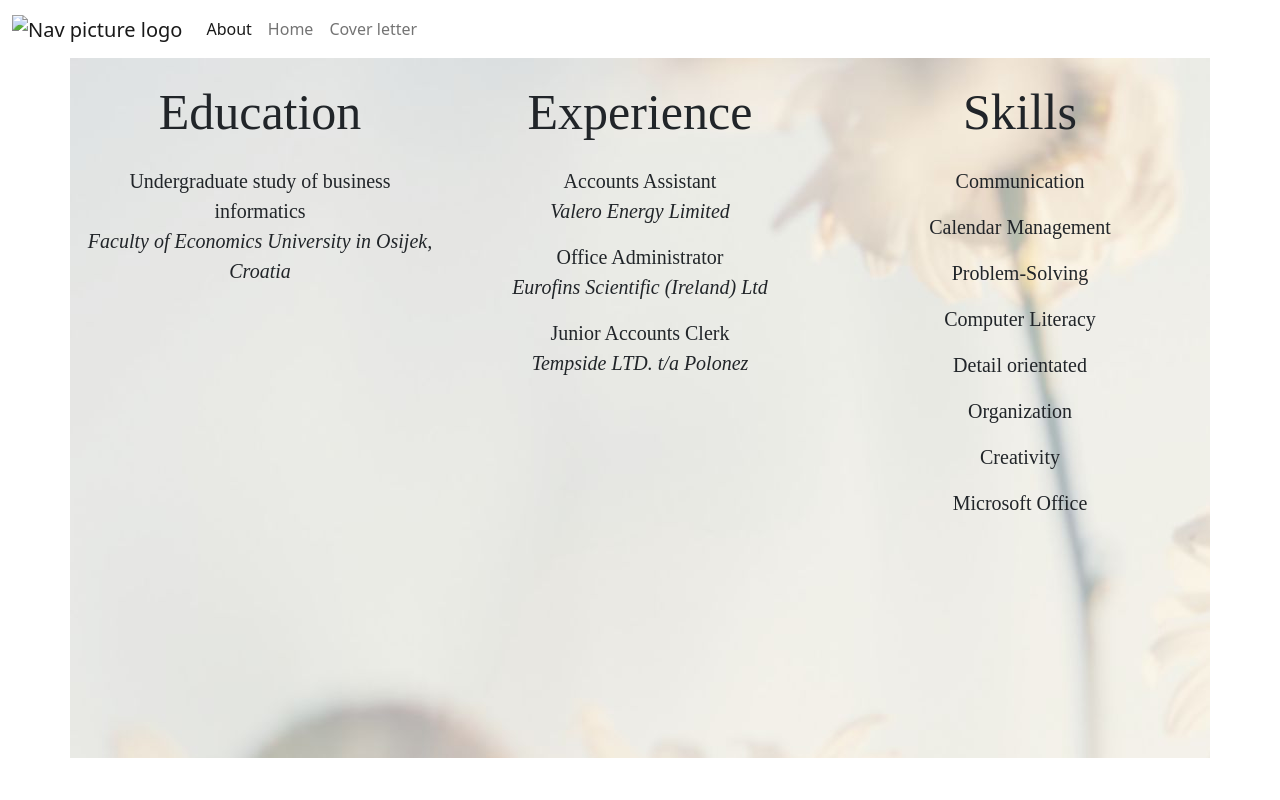
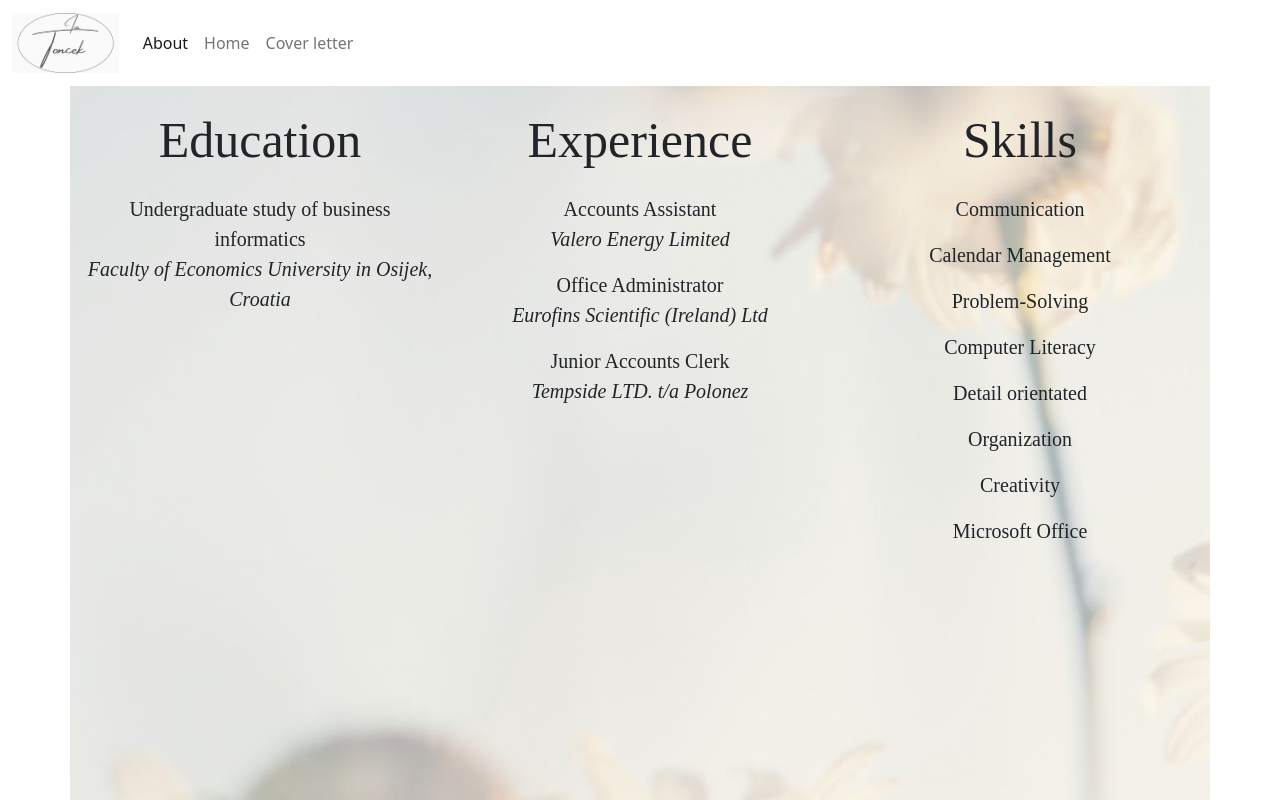
Before and after one commit to toncekiva/toncekiva.github.io, a plain HTML site: page About/about.html in a window 1280 px wide. Shown: the top 800 px of the page. Drawn offline with nearby package versions, Linux system fonts and the light colour scheme.

Commit message:
Update about.html

```diff
--- a/About/about.html
+++ b/About/about.html
@@ -13,7 +13,7 @@
 		<!--nav-->
 		<nav class="navbar navbar-expand-lg bg-body-tertiary">
 			<div class="container-fluid">
-			  <a class="navbar-brand" href="#"><img src="Images/nav.jpg" alt="Nav picture logo" height="60"></a>
+			  <a class="navbar-brand" href="#"><img src="../Images/nav.jpg" alt="Nav picture logo" height="60"></a>
 			  <button class="navbar-toggler" type="button" data-bs-toggle="collapse" data-bs-target="#navbarNav" aria-controls="navbarNav" aria-expanded="false" aria-label="Toggle navigation">
 				<span class="navbar-toggler-icon"></span>
 			  </button>
@@ -33,7 +33,7 @@
 			</div>
 		  </nav>
 			<!-- Background image -->
-			<div class="container pt-4" style="background-image: url('../Images/background.jpg'); height: 700px;" >
+			<div class="container pt-4" style="background-image: url('../Images/background.jpg'); height: 900px;" >
 			<div class="row">
 				<div class="col-lg">
 					<h3 class="mb-4">Education</h3>
```
